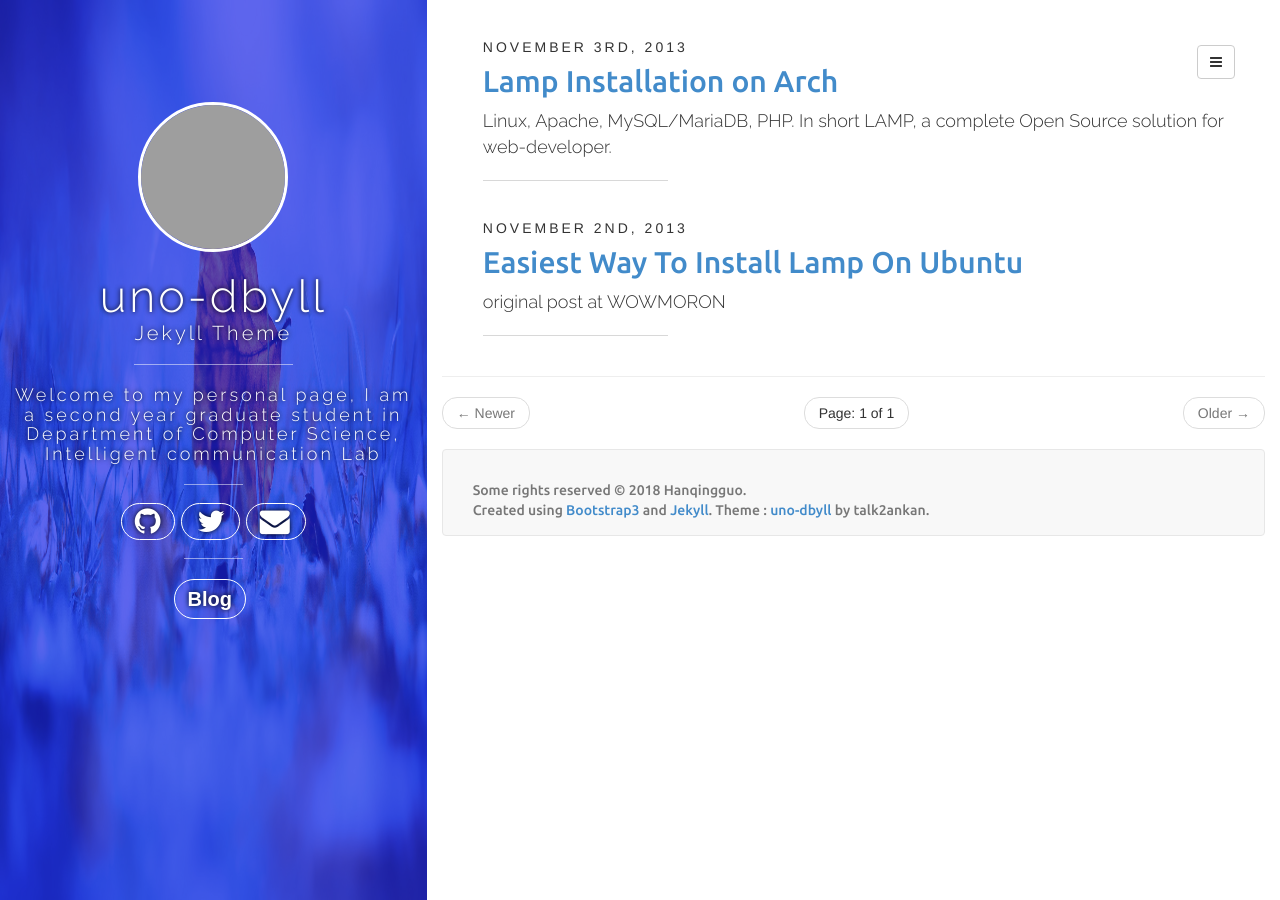
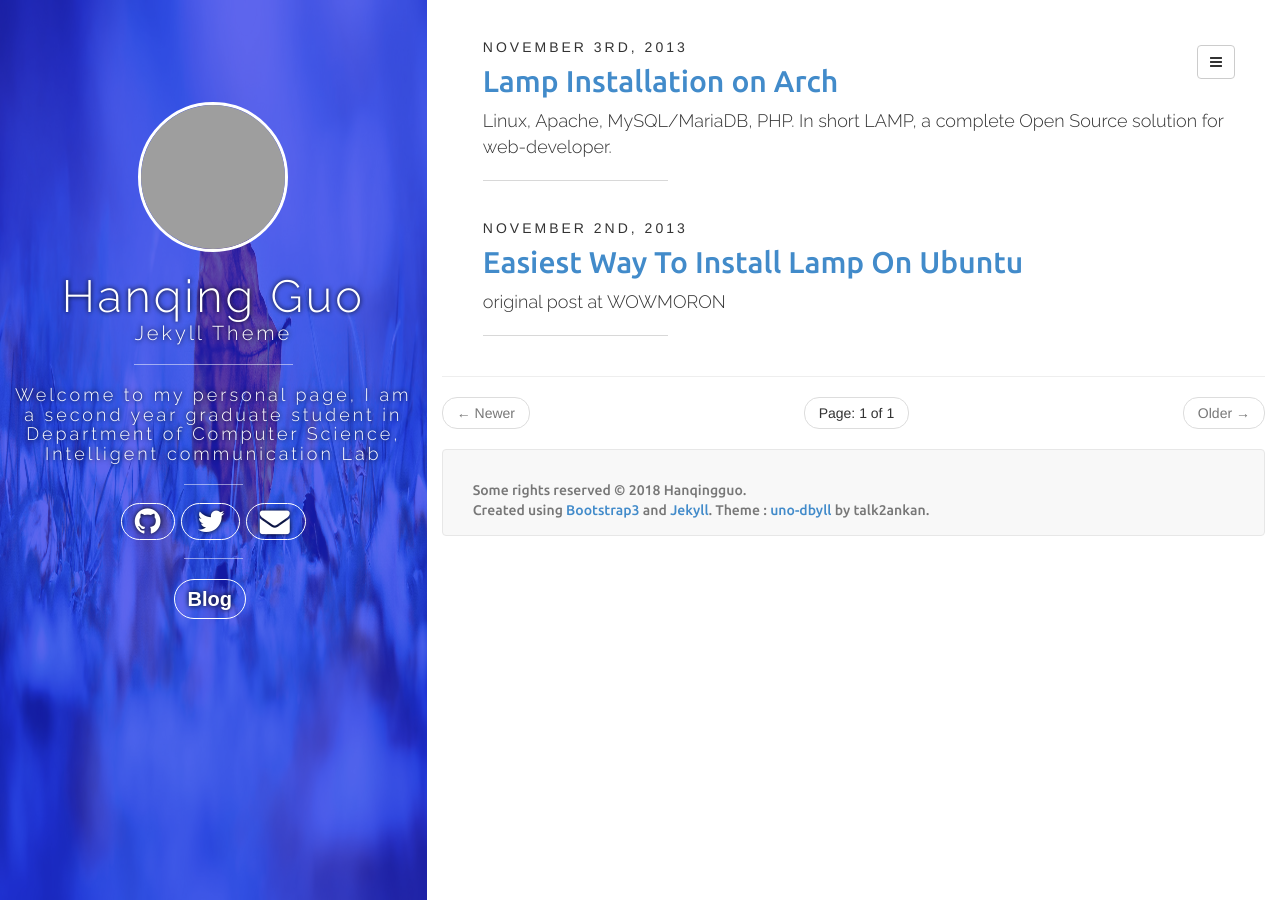
Before and after one commit to hanqingguo/hanqingguo.github.io, a Jekyll site: the page built from index.html, in a window 1280 px wide. Built offline with Jekyll 4.4.1, drawn with Linux system fonts in a browser that asks for light colours; nearby versions of some CDN libraries; the list of posts is cut into pages by our own code; comment, search, counter and statistics services are not loaded; grey boxes are pictures that could not be loaded.

Commit message:
change title

```diff
--- a/_config.yml
+++ b/_config.yml
@@ -14,10 +14,10 @@ paginate_path: "page/:num"
 categories_path : categories.html
 tags_path : tags.html
 
-BASE_PATH : http://hanqingguo.github.io/uno-dbyll
+BASE_PATH : http://hanqingguo.github.io
 
 
-title : uno-dbyll
+title : Hanqing Guo
 
 
 
```
